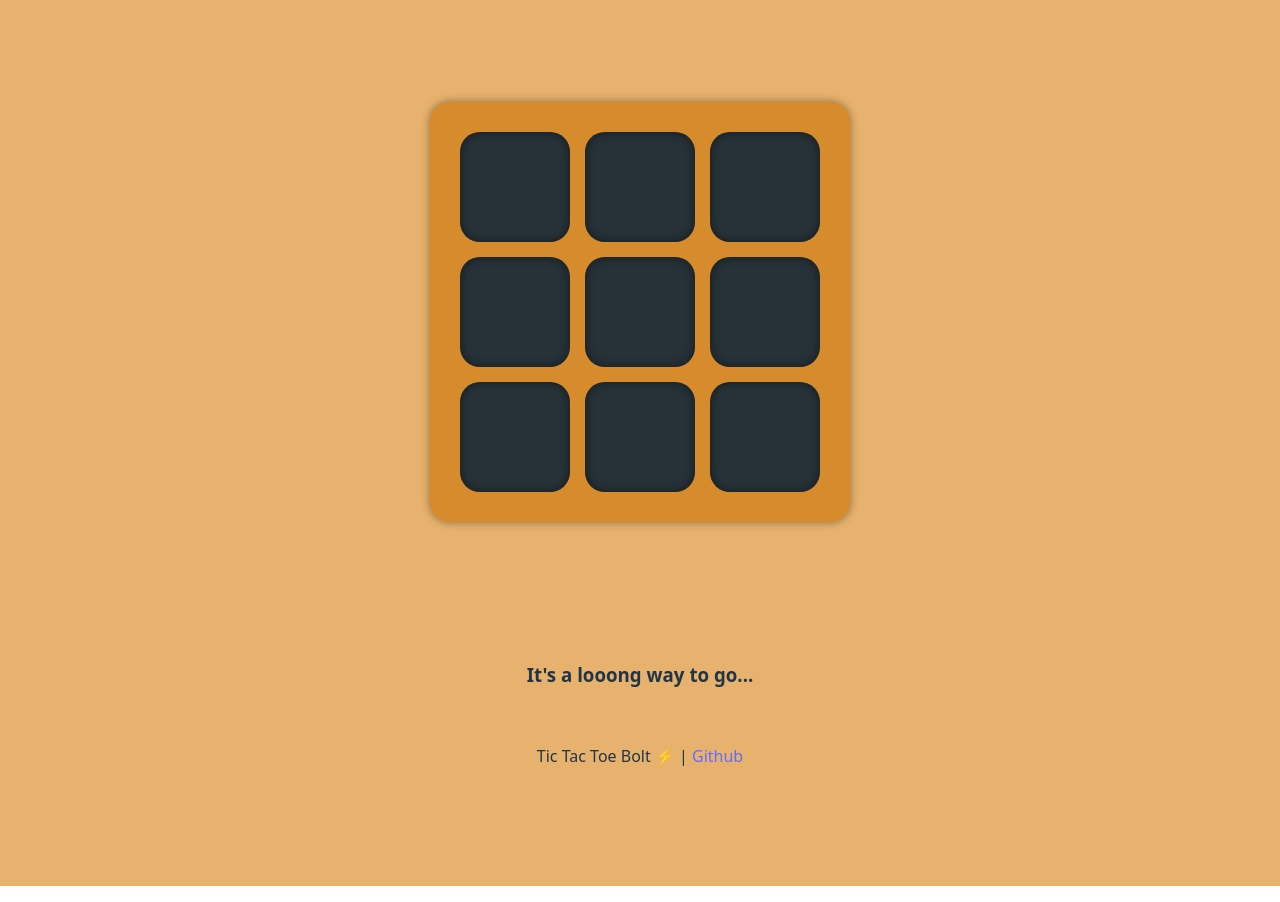
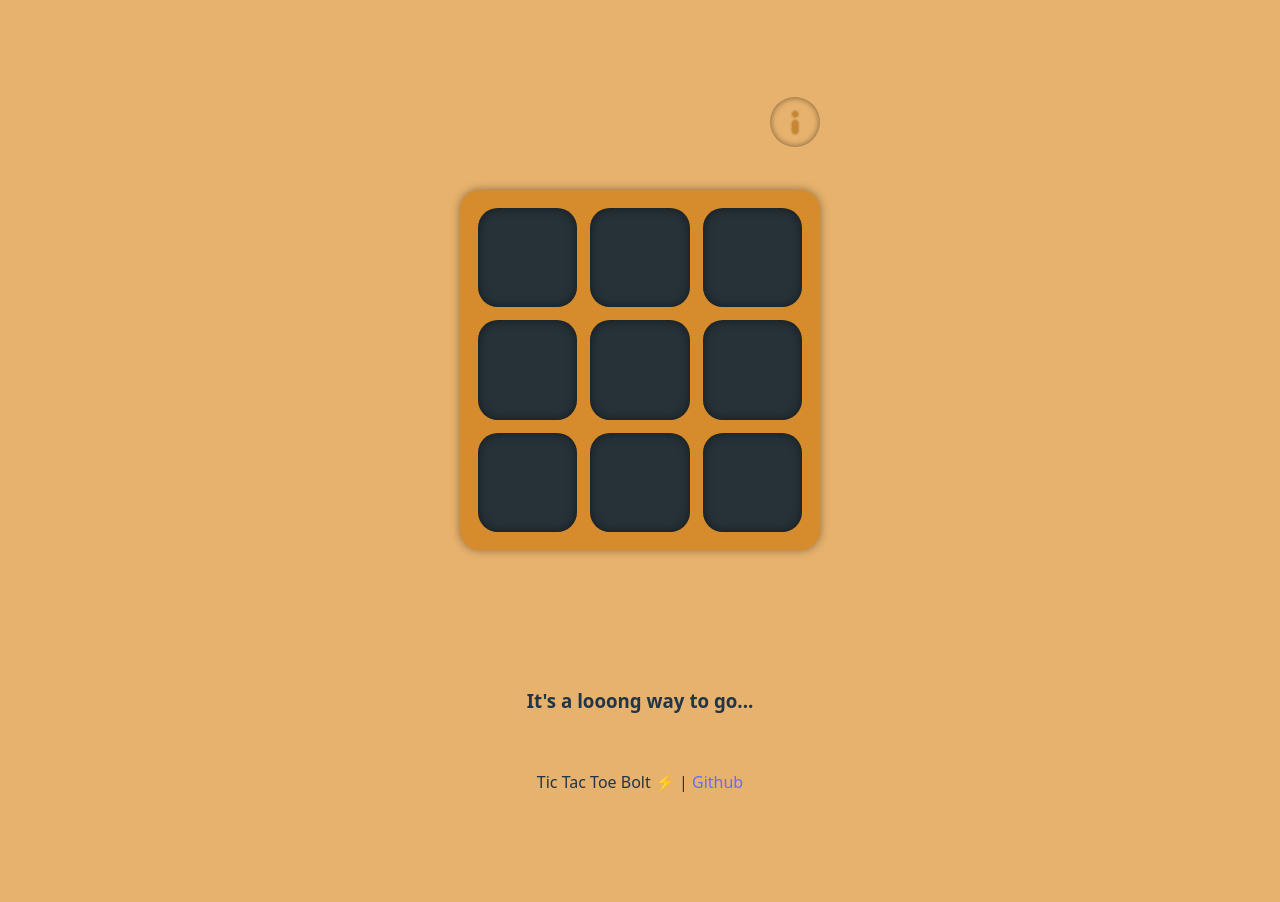
Before and after one commit to d-Bharti001/tic-tac-toe-bolt, a React (Vite) app: page / in a window 1280 px wide. Built offline with nearby package versions, Linux system fonts and the light colour scheme.

Commit message:
css styles updates, info button

```diff
--- a/src/components/GameCanvas.tsx
+++ b/src/components/GameCanvas.tsx
@@ -1,6 +1,7 @@
 import Footer from "./Footer";
 import GuiBoard from "./GuiBoard";
 import GuiGameStatus from "./GuiGameStatus";
+import Info from "./Info";
 import RestartButton from "./RestartButton";
 
 export default function GameCanvas() {
@@ -12,12 +13,13 @@ export default function GameCanvas() {
                 flexDirection: "column",
                 alignItems: "center",
                 justifyContent: "flex-start",
-                width: "min(80vw, 600px)",
                 padding: "20px",
+                maxWidth: "360px",
                 gap: "20px",
-                margin: "50px auto",
+                margin: "40px auto",
             }}
         >
+            <Info />
             <GuiBoard />
             <RestartButton />
             <GuiGameStatus />
--- a/src/components/GuiBoard.tsx
+++ b/src/components/GuiBoard.tsx
@@ -108,11 +108,11 @@ export default function GuiBoard() {
                 gridTemplateColumns: "repeat(3, 1fr)",  // Creates a 3x3 grid
                 gap: "4%",
                 background: "#D68C2C",
+                margin: "5%",
                 padding: "5%",
                 borderRadius: 20,
                 position: "relative",
-                width: "80%",  // Board takes 80% of GameCanvas
-                maxWidth: "360px",  // Prevents excessive scaling
+                width: "90%",  // Board takes 80% of GameCanvas
                 height: "auto",  // Adjusts dynamically
                 aspectRatio: "1",  // Ensures it's always square
                 boxShadow: "0px 0px 10px rgba(0, 0, 0, 0.4)",  // Adds a shadow for depth
--- /dev/null
+++ b/src/components/Info.tsx
@@ -0,0 +1,48 @@
+import { useState } from "react";
+import InfoIcon from "./icons/InfoIcon";
+
+export default function Info() {
+
+    const [glow, setGlow] = useState(false);
+
+    return (
+        <div
+            className="info-section"
+            style={{
+                position: "relative",
+                display: "flex",
+                alignItems: "center",
+                justifyContent: "flex-end",
+                width: "100%",
+                minHeight: 60,
+            }}
+        >
+            <div
+                className="info-button"
+                onMouseEnter={(e) => {
+                    e.preventDefault();
+                    setGlow(true);
+                }}
+                onMouseLeave={(e) => {
+                    e.preventDefault();
+                    setGlow(false);
+                }}
+                style={{
+                    width: "14%",
+                    height: "auto",
+                    aspectRatio: "1",
+                    background: glow ? "rgba(255, 249, 196, 0.4)" : "transparent",
+                    borderRadius: 50,
+                    position: "relative",
+                    display: "flex",
+                    alignItems: "center",
+                    justifyContent: "center",
+                    transition: "background 0.4s ease-in-out",
+                    boxShadow: "inset 0px 0px 6px rgba(0, 0, 0, 0.5)"
+                }}
+            >
+                <InfoIcon />
+            </div>
+        </div>
+    );
+}
--- a/src/components/RestartButton.tsx
+++ b/src/components/RestartButton.tsx
@@ -28,7 +28,9 @@ export default function RestartButton() {
             position: "relative",
             display: "flex",
             alignItems: "center",
-            minHeight: 80,
+            justifyContent: "center",
+            width: "100%",
+            minHeight: 60,
         }}>
             {
                 showButton &&
@@ -45,8 +47,9 @@ export default function RestartButton() {
                         setGlow(false);
                     }}
                     style={{
-                        width: 60,
-                        height: 60,
+                        width: "14%",
+                        height: "auto",
+                        aspectRatio: "1",
                         background: glow ? "rgba(255, 249, 196, 0.5)" : "transparent",
                         borderRadius: 50,
                         position: "relative",
@@ -62,5 +65,4 @@ export default function RestartButton() {
             }
         </div>
     );
-
 }
--- /dev/null
+++ b/src/components/icons/InfoIcon.tsx
@@ -0,0 +1,23 @@
+export default function InfoIcon() {
+    return (
+        <svg
+            width="80%"
+            height="80%"
+            viewBox="0 0 256 256"
+            fill="rgb(200, 134, 50)"
+            stroke="rgb(200, 134, 50)"
+            strokeLinecap="round"
+            filter="url(#info-shadow)"
+        >
+            <defs>
+                <filter id="info-shadow" x="-50%" y="-50%" width="200%" height="200%">
+                    <feDropShadow dx="0" dy="0" stdDeviation="1" floodColor="rgba(0, 0, 0, 0.5)" />
+                </filter>
+            </defs>
+
+            <g transform="scale(2,2)">
+                <path d="M64,30c-4.97056,0 -9,4.02944 -9,9c0,4.97056 4.02944,9 9,9c4.97056,0 9,-4.02944 9,-9c0,-4.97056 -4.02944,-9 -9,-9zM64,59c-5,0 -9,4 -9,9v24c0,5 4,9 9,9c5,0 9,-4 9,-9v-24c0,-5 -4,-9 -9,-9z" />
+            </g>
+        </svg>
+    );
+}
--- a/src/components/icons/RestartIcon.tsx
+++ b/src/components/icons/RestartIcon.tsx
@@ -10,7 +10,7 @@ export default function RestartIcon() {
         >
             <defs>
                 <filter id="restart-shadow" x="-50%" y="-50%" width="200%" height="200%">
-                    <feDropShadow dx="0" dy="0" stdDeviation="1" floodColor="rgba(33, 33, 33, 0.5)" />
+                    <feDropShadow dx="0" dy="0" stdDeviation="1" floodColor="rgba(0, 0, 0, 0.5)" />
                 </filter>
             </defs>
 
```
